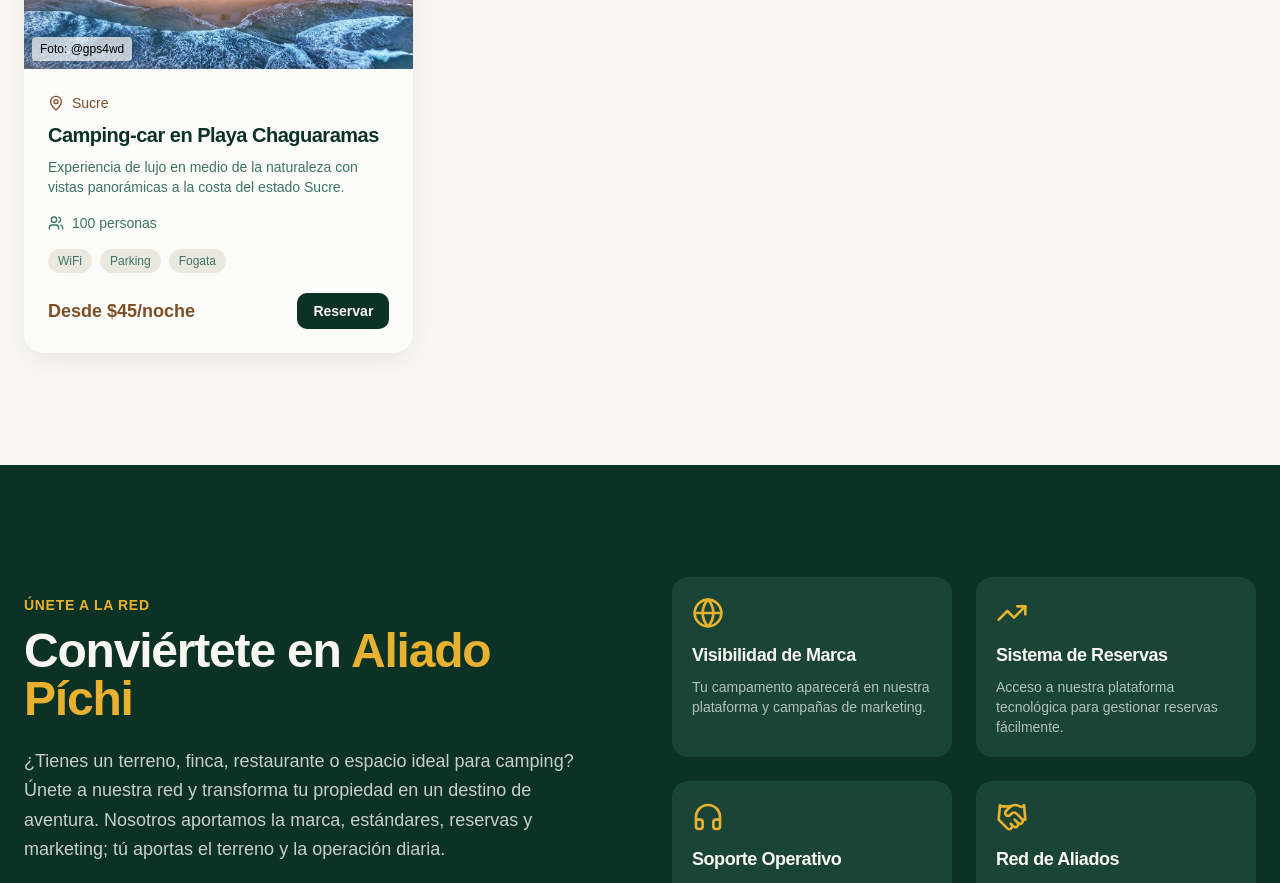
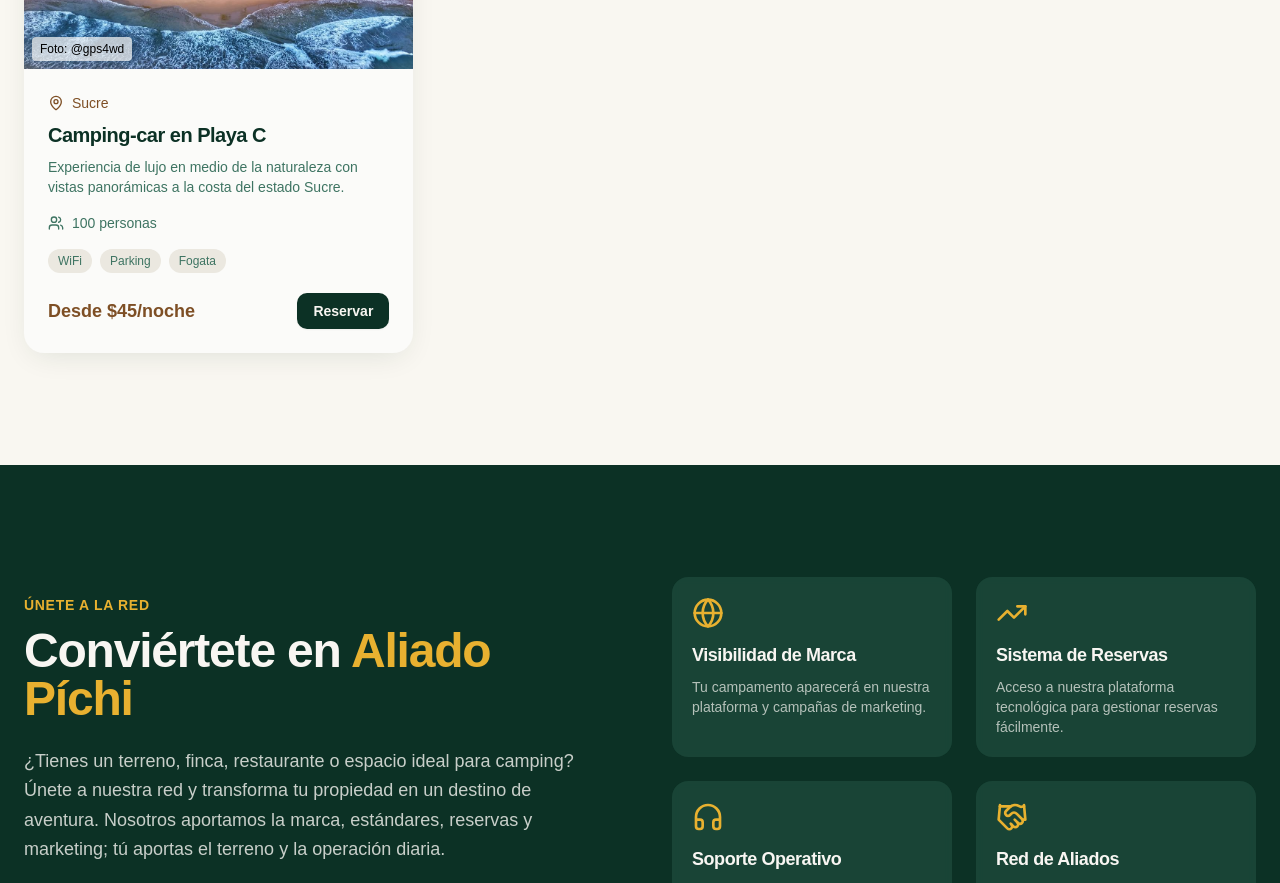
Before and after one commit to lsdR94/pichi-camping, a React (Vite) app: page / in a window 1280 px wide. Shown: the part 3020-3903 px from the top of the page. Built offline with nearby package versions, Linux system fonts and the light colour scheme; the HTML template or start-up script is replaced by a standard one.

Commit message:
update campings

```diff
--- a/src/components/Campings.tsx
+++ b/src/components/Campings.tsx
@@ -8,7 +8,7 @@ import chaguaramas from "@/assets/p-chaguaramas.jpg";
 const campings = [
   {
     id: 1,
-    name: "Camping-car en Playa Chaguaramas",
+    name: "Camping-car en Playa C",
     location: "Sucre",
     description:
       "Experiencia de lujo en medio de la naturaleza con vistas panorámicas a la costa del estado Sucre.",
```
